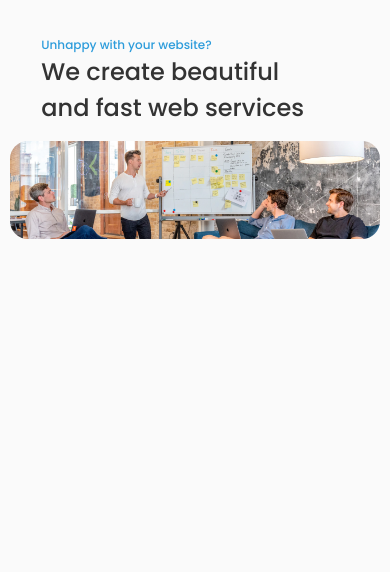
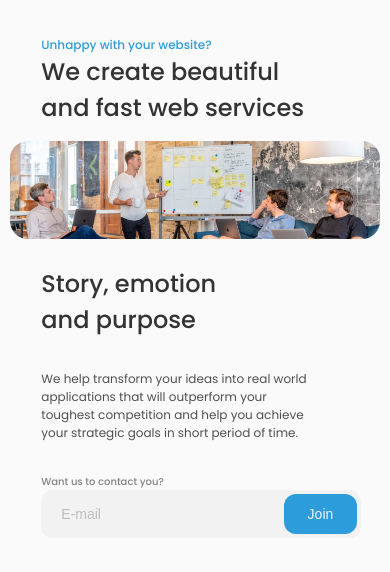
Before and after one commit to araujowebdev/edie-homepage, a website: page index.html in a window 390 px wide. Shown: the part 60-632 px from the top of the page. Drawn offline with nearby package versions, Linux system fonts and the light colour scheme; files that its build step writes are made by us from their sources.

Commit message:
create "get e-mail" section

```diff
--- a/index.html
+++ b/index.html
@@ -43,7 +43,7 @@
 
   <!-- main content -->
   <main class="container">
-    <!-- section hero -->
+    <!-- hero -->
     <section class="hero">
       <h3>Unhappy with your website?</h3>
       <h2>We create beautiful and fast web services</h2>
@@ -51,6 +51,17 @@
         <img src="./dist/assets/imgs/heroImage.jpg" alt="">
       </div>
     </section>
+
+    <!-- get e-mail -->
+    <section class="get-email">
+      <h2>Story, emotion and purpose</h2>
+      <p>We help transform your ideas into real world applications that will outperform your toughest competition and help you achieve your strategic goals in short period of time.</p>
+      <p>Want us to contact you?</p>
+      <div>
+        <input type="email" placeholder="E-mail">
+        <button>Join</button>
+      </div>
+    </section>
   </main>
 </body>
 
--- a/src/scripts/script.js
+++ b/src/scripts/script.js
@@ -3,6 +3,10 @@ const btnMobile = document.querySelector("header button");
 const header = document.querySelector("header");
 btnMobile.addEventListener("click", () => {
   header.classList.toggle("mobile-menu");
+
+  // hide content
+  const main = document.querySelector("main");
+  main.classList.toggle("hide-content");
 });
 
 // menu - accessibility
--- a/src/styles/scss/_colors.scss
+++ b/src/styles/scss/_colors.scss
@@ -3,6 +3,8 @@ $dark-gray: #333333;
 $medium-gray: #4f4f4f;
 $light-gray: #828282;
 $very-light-gray: #e0e0e0;
+$other-gray: #bdbdbd;
+$almost-almost-white: #f2f2f2;
 $almost-white: #fafafa;
 $fluffy-blue: #2d9cdb;
 $salmon: #eb5757;
--- a/src/styles/scss/_global.scss
+++ b/src/styles/scss/_global.scss
@@ -1,8 +1,6 @@
 @use "colors" as c;
 
 body {
-  width: 100vw;
-  height: 100vh;
   font-family: "Poppins", sans-serif;
   background-color: c.$almost-white;
   color: c.$almost-black;
@@ -13,3 +11,8 @@ body {
   margin: 0 auto;
   padding: 0 10px;
 }
+
+// hide content
+.hide-content {
+  display: none;
+}
--- a/src/styles/scss/_reset.scss
+++ b/src/styles/scss/_reset.scss
@@ -7,4 +7,5 @@
   background: none;
   border: none;
   line-height: 1;
+  box-sizing: border-box;
 }
--- /dev/null
+++ b/src/styles/scss/main/_get-email.scss
@@ -0,0 +1,126 @@
+@use "../colors" as c;
+
+main {
+  .get-email {
+    max-width: 366px;
+    margin-left: 16%;
+
+    h2 {
+      margin-bottom: 40px;
+      font-weight: 500;
+      font-size: 3rem;
+      line-height: 4.5rem;
+      color: c.$dark-gray;
+    }
+
+    p:nth-child(2) {
+      font-size: 1.125rem;
+      line-height: 1.6875rem;
+      color: c.$medium-gray;
+      margin-bottom: 40px;
+    }
+
+    p:nth-child(3) {
+      font-weight: 500;
+      font-size: 0.875rem;
+      line-height: 1.3125rem;
+      color: c.$light-gray;
+      margin-bottom: 8px;
+    }
+
+    div {
+      width: 350px;
+      height: 57px;
+      display: flex;
+      justify-content: space-between;
+      align-items: center;
+      border-radius: 12px;
+      background-color: c.$almost-almost-white;
+      padding: 4px;
+      position: relative;
+      margin-bottom: 200px;
+
+      input,
+      input::placeholder,
+      button {
+        font-size: 1.125rem;
+        line-height: 1.6875rem;
+      }
+
+      input {
+        width: 100%;
+        height: 100%;
+        position: absolute;
+        padding-left: 24px;
+
+        &::placeholder {
+          font-weight: 500;
+          color: c.$other-gray;
+        }
+      }
+
+      button {
+        height: calc(100% - 8px);
+        background-color: c.$fluffy-blue;
+        border-radius: 12px;
+        padding-left: 32px;
+        padding-right: 32px;
+        font-weight: 500;
+        color: c.$almost-almost-white;
+        position: absolute;
+        right: 4px;
+        cursor: pointer;
+      }
+    }
+  }
+}
+
+@media screen and (max-width: 799.98px) {
+  main {
+    .get-email {
+      margin-left: 8.46%;
+
+      h2 {
+        max-width: 227px;
+        margin-bottom: 32px;
+        font-size: 1.5rem;
+        line-height: 2.25rem;
+      }
+
+      p:nth-child(2) {
+        max-width: 275px;
+        font-size: 0.75rem;
+        line-height: 1.125rem;
+        margin-bottom: 32px;
+      }
+
+      p:nth-child(3) {
+        font-size: 0.625rem;
+        line-height: 1rem;
+        margin-bottom: unset;
+      }
+
+      div {
+        width: 320px;
+        height: 48px;
+        margin-bottom: 100px;
+
+        input,
+        input::placeholder,
+        button {
+          font-size: 0.875rem;
+          line-height: 1.6875rem;
+        }
+
+        input {
+          padding-left: 16px;
+        }
+
+        button {
+          padding-left: 24px;
+          padding-right: 24px;
+        }
+      }
+    }
+  }
+}
--- a/src/styles/scss/main/_hero.scss
+++ b/src/styles/scss/main/_hero.scss
@@ -28,6 +28,7 @@ main {
       img {
         width: 100%;
         border-radius: 18px;
+        margin-bottom: 40px;
       }
     }
   }
@@ -51,6 +52,12 @@ main {
         margin-bottom: unset;
         margin-left: 8.46%;
       }
+
+      div {
+        img {
+          margin-bottom: 24px;
+        }
+      }
     }
   }
 }
--- a/src/styles/scss/main/_index.scss
+++ b/src/styles/scss/main/_index.scss
@@ -1 +1,2 @@
 @forward "hero";
+@forward "get-email";
```
Also changed, not shown: dist/scripts/app.js, dist/styles/style.css.
